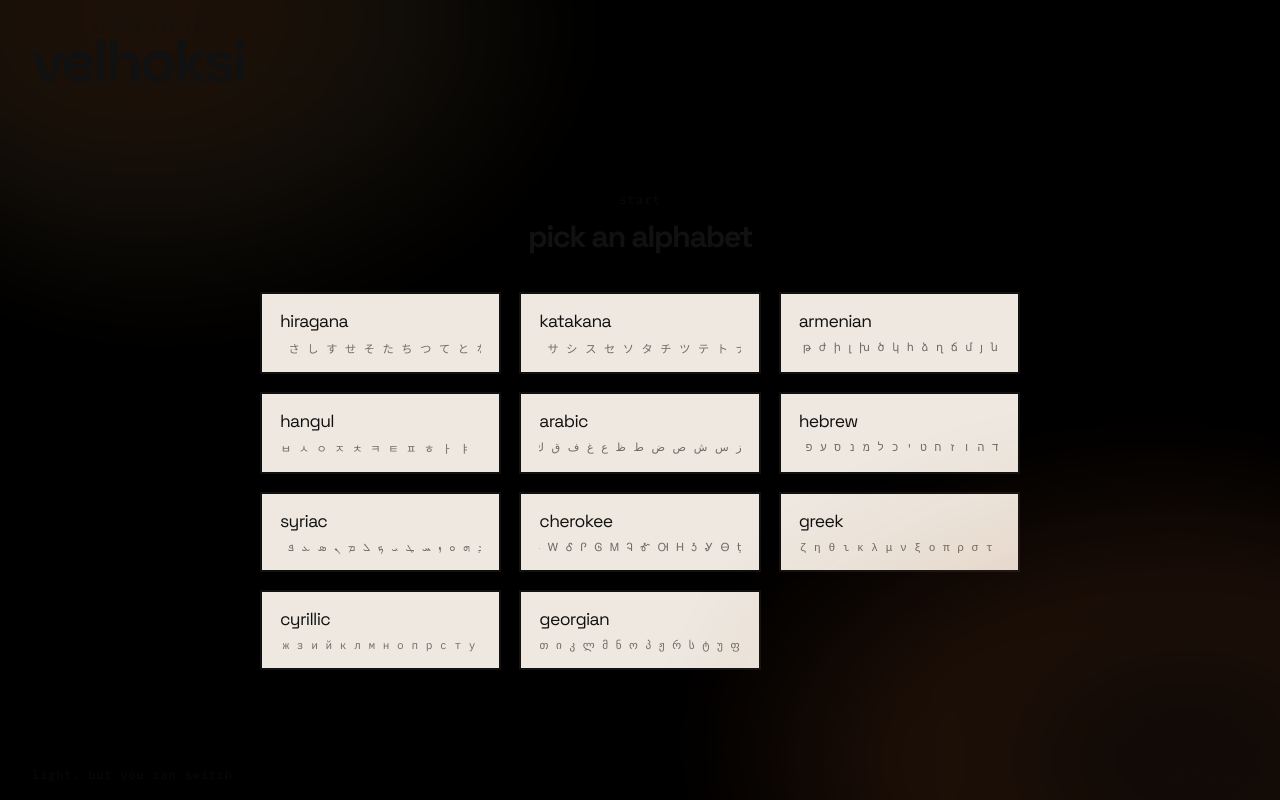
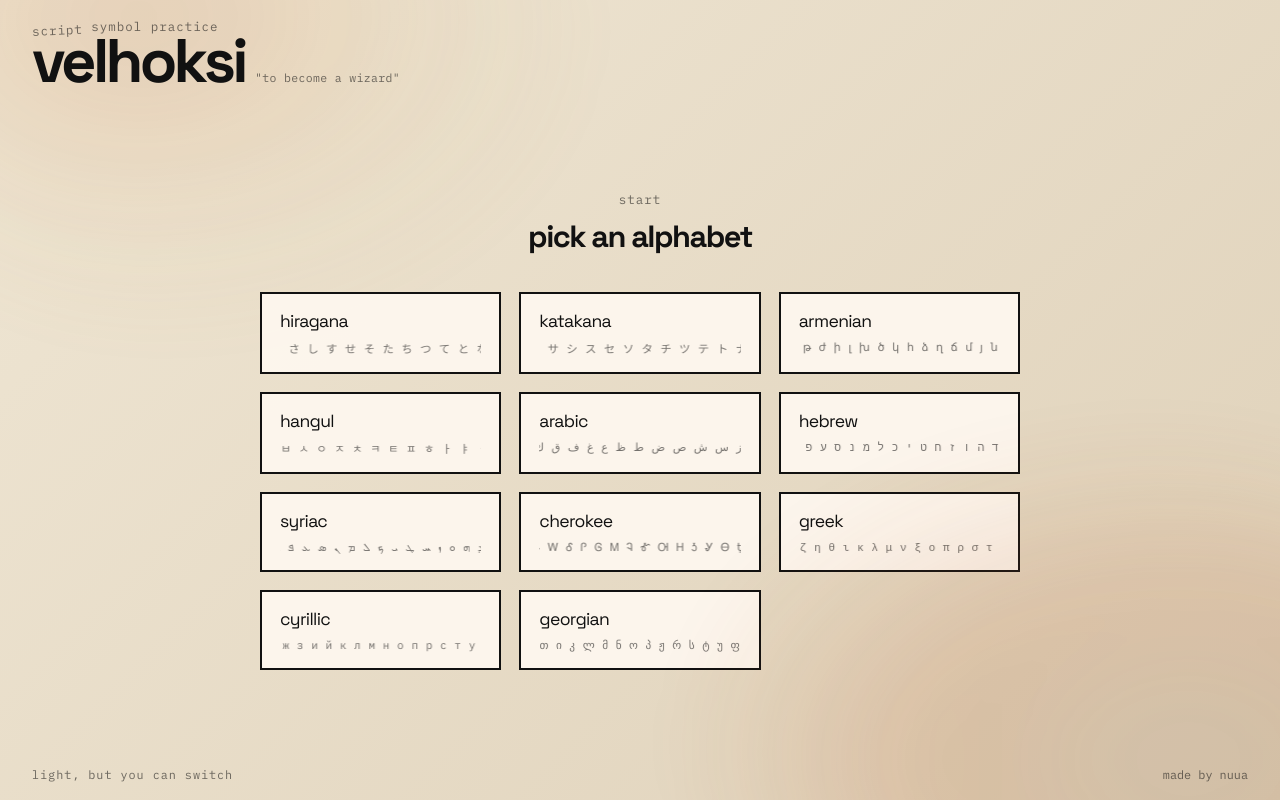
Before and after one commit to drstuggels/velhoksi, a plain HTML site: page index.html in a window 1280 px wide. Drawn offline with Linux system fonts and the light colour scheme.

Commit message:
Fix pwa bugs 4

```diff
--- a/styles.css
+++ b/styles.css
@@ -86,6 +86,7 @@ body {
 body {
   margin: 0;
   font-family: "Space Grotesk", sans-serif;
+  background: var(--bg-layer);
   color: var(--text);
   transition: background 180ms ease, color 180ms ease;
 }
```
